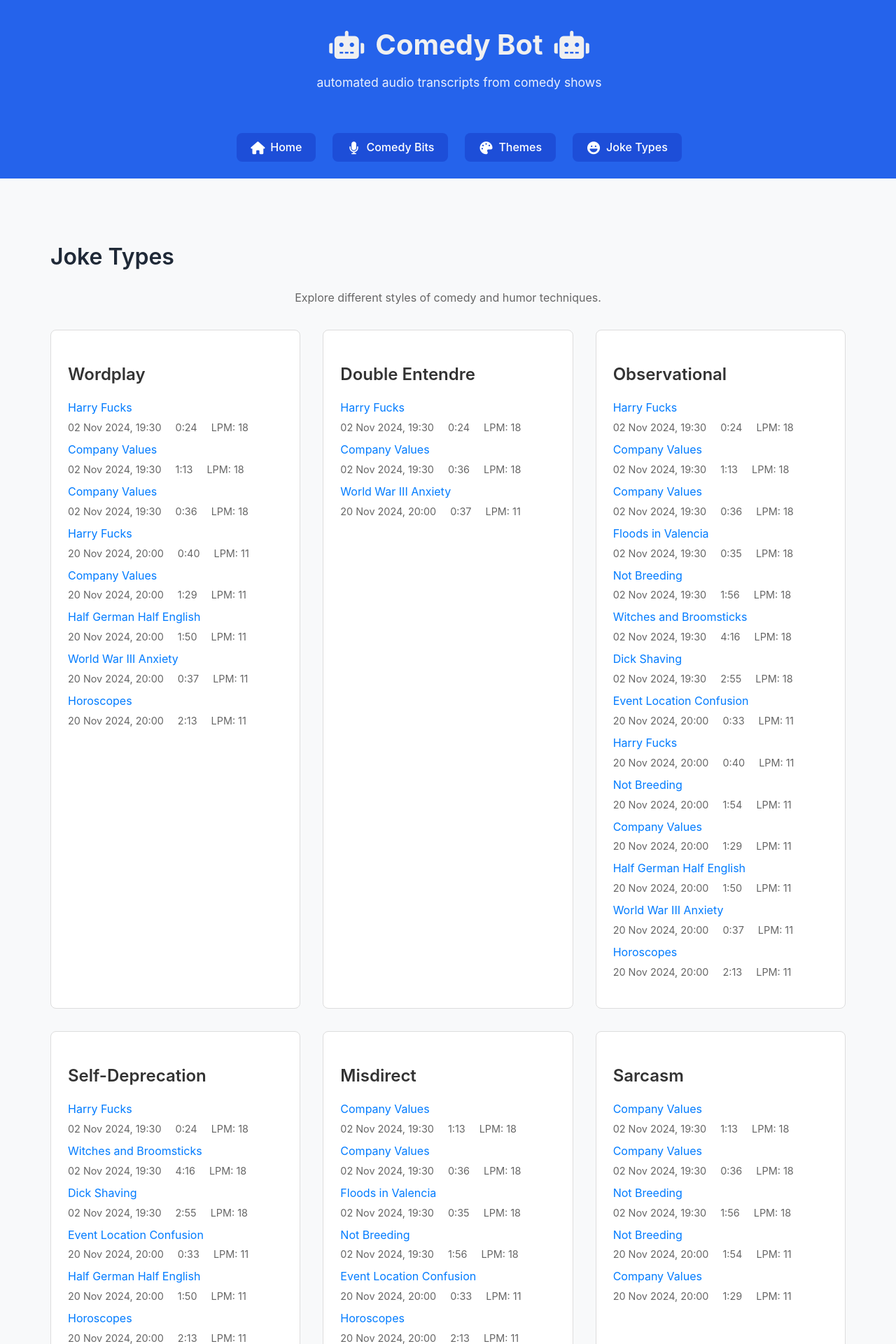
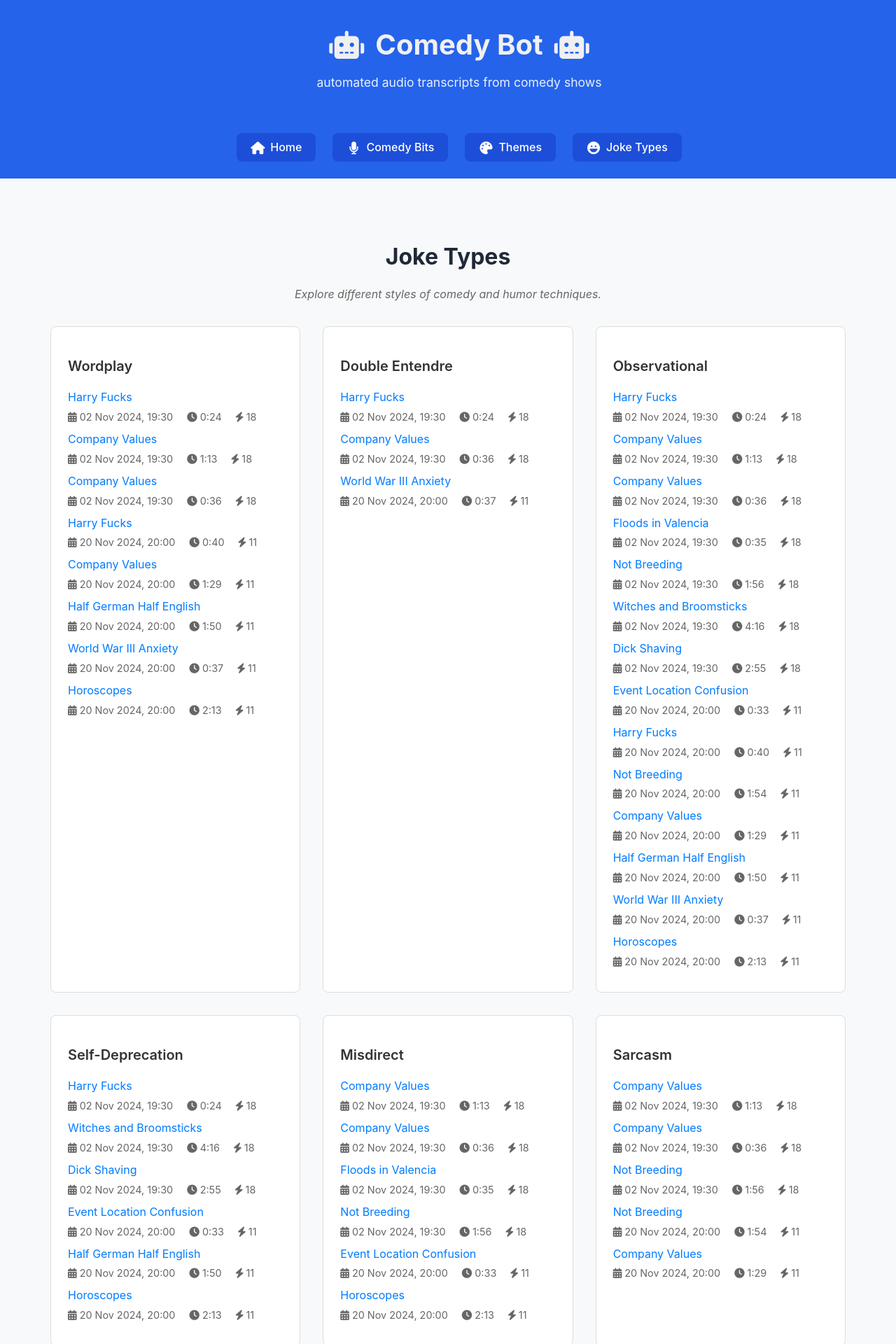
Before and after one commit to harryf/comedybot, a Jekyll site: the page built from docs/joke-types/index.html, in a window 1280 px wide. Shown: the top 1920 px of the page at 70% size. Built offline with Jekyll 4.4.1, drawn with Linux system fonts in a browser that asks for light colours; some of the changed text lies outside the part shown.

Commit message:
Add final styling for now

```diff
--- a/docs/assets/css/style.scss
+++ b/docs/assets/css/style.scss
@@ -66,6 +66,30 @@ body {
     max-width: 1200px;
     margin: 0 auto;
     padding: 2rem 1rem;
+}
+
+.themes-page,
+.joke-types-page {
+  max-width: 1200px;
+  margin: 0 auto;
+  padding: 2rem;
+}
+
+.themes-page h1,
+.joke-types-page h1 {
+  text-align: center;
+  font-size: 2rem;
+  font-weight: 700;
+  margin-bottom: 0.75rem;
+}
+
+.themes-page .page-description,
+.joke-types-page .page-description {
+  text-align: center;
+  color: #666;
+  margin-bottom: 2rem;
+  font-size: 1rem;
+  font-style: italic;
 }
 
 // Navigation
@@ -279,22 +303,45 @@ body {
 }
 
 .bit-info {
-  display: flex;
-  flex-wrap: nowrap;
-  align-items: center;
-  gap: 1rem;
-  margin-bottom: 0;
+  display: block;
+  margin-bottom: 1rem;
+  font-size: 0.9rem;
 }
 
 .bit-info p {
-  white-space: nowrap;
-}
-
-.bit-metadata p {
   margin: 0.25rem 0;
   display: flex;
   align-items: center;
-  gap: 0.5rem;
+  gap: 0.3rem;
+  white-space: normal;
+}
+
+.bit-info p i {
+  font-size: 0.9rem;
+  min-width: 1rem;
+}
+
+.bit-card {
+  text-align: left;
+  font-size: 0.9rem;
+  padding: 1.5rem;
+  background: white;
+  border-radius: 8px;
+  box-shadow: 0 1px 3px rgba(0, 0, 0, 0.1);
+}
+
+.bit-details {
+  color: #666;
+  font-size: 0.9rem;
+  margin-top: 0.25rem;
+}
+
+.bit-details span {
+  margin-right: 1rem;
+}
+
+.bit-details span:last-child {
+  margin-right: 0;
 }
 
 .listen-button {
@@ -406,6 +453,36 @@ body {
     }
 }
 
+// Version section styling
+.bit-versions {
+  background-color: #fafafa;
+  border: 1px solid #eee;
+  border-radius: 6px;
+  padding: 0.75rem;
+  margin-top: 1rem;
+}
+
+.bit-versions h3 {
+  font-size: 1rem;
+  font-weight: 600;
+  margin-bottom: 0.5rem;
+}
+
+.bit-versions a {
+  color: #2563eb;
+  text-decoration: none;
+  transition: color 0.2s;
+}
+
+.bit-versions a:hover {
+  color: #1d4ed8;
+  text-decoration: underline;
+}
+
+.bit-versions li {
+  margin: 0.25rem 0;
+}
+
 // Responsive design
 @media (max-width: 768px) {
   .site-header {
@@ -434,6 +511,14 @@ body {
 
   nav a {
       font-size: 1rem;
+  }
+
+  .bit-card {
+    padding: 1rem;
+  }
+
+  .bit-card h2 {
+    font-size: 1.1rem;
   }
 }
 
@@ -485,3 +570,83 @@ body {
 }
 
 // Components
+
+.bits-page h1 {
+  text-align: center;
+  font-size: 2rem;
+  font-weight: 700;
+  margin-bottom: 0.75rem;
+}
+
+.page-description {
+  text-align: center;
+  color: #666;
+  margin-bottom: 2rem;
+  font-size: 1rem;
+  font-style: italic;
+}
+
+.bits-list {
+  gap: 1.5rem;
+}
+
+.bit-card {
+  min-height: 240px;
+}
+
+.bit-info {
+  margin-bottom: 1rem;
+}
+
+.themes-list,
+.joke-types-list {
+  display: grid;
+  gap: 2rem;
+  grid-template-columns: repeat(auto-fill, minmax(300px, 1fr));
+}
+
+.theme-card,
+.type-card {
+  background: #fff;
+  border: 1px solid #ddd;
+  border-radius: 8px;
+  padding: 1.5rem;
+  transition: transform 0.2s, box-shadow 0.2s;
+  text-align: left;
+}
+
+.theme-card:hover,
+.type-card:hover {
+  transform: translateY(-3px);
+  box-shadow: 0 4px 10px rgba(0, 0, 0, 0.1);
+}
+
+.theme-card h2,
+.type-card h2 {
+  color: #333;
+  margin-bottom: 1rem;
+  font-size: 1.25rem;
+}
+
+/* Bits list styling */
+.bits-list ul {
+  list-style: none;
+  padding: 0;
+  margin: 0;
+}
+
+.bits-list li {
+  margin: 0.5rem 0;
+}
+
+.bits-list a {
+  display: block;
+  color: #2563eb;
+  text-decoration: none;
+  transition: color 0.2s;
+
+  &:hover {
+    color: #1d4ed8;
+    text-decoration: underline;
+  }
+}
--- a/docs/joke-types/index.html
+++ b/docs/joke-types/index.html
@@ -30,9 +30,9 @@ title: Joke Types
                 <a href="{{ site.baseurl }}/bits/{{ bit_id }}">
                   {{ canonical_name }}
                   <div class="bit-details">
-                    <span class="bit-date">{{ bit.show_info.date_of_show }}</span>
-                    <span class="bit-length">{{ minutes }}:{% if seconds < 10 %}0{% endif %}{{ seconds }}</span>
-                    <span class="bit-lpm">LPM: {{ bit.show_info.lpm }}</span>
+                    <span class="bit-date"><i class="fas fa-calendar-alt"></i> {{ bit.show_info.date_of_show }}</span>
+                    <span class="bit-length"><i class="fas fa-clock"></i> {{ minutes }}:{% if seconds < 10 %}0{% endif %}{{ seconds }}</span>
+                    <span class="bit-lpm"><i class="fas fa-bolt"></i> {{ bit.show_info.lpm }}</span>
                   </div>
                 </a>
               </li>
--- a/docs/themes/index.html
+++ b/docs/themes/index.html
@@ -30,9 +30,9 @@ title: Comedy Themes
                 <a href="{{ site.baseurl }}/bits/{{ bit_id }}">
                   {{ canonical_name }}
                   <div class="bit-details">
-                    <span class="bit-date">{{ bit.show_info.date_of_show }}</span>
-                    <span class="bit-length">{{ minutes }}:{% if seconds < 10 %}0{% endif %}{{ seconds }}</span>
-                    <span class="bit-lpm">LPM: {{ bit.show_info.lpm }}</span>
+                    <span class="bit-date"><i class="fas fa-calendar-alt"></i> {{ bit.show_info.date_of_show }}</span>
+                    <span class="bit-length"><i class="fas fa-clock"></i> {{ minutes }}:{% if seconds < 10 %}0{% endif %}{{ seconds }}</span>
+                    <span class="bit-lpm"><i class="fas fa-bolt"></i> {{ bit.show_info.lpm }}</span>
                   </div>
                 </a>
               </li>
```
Also changed, not shown: docs/bits/index.html (+4 -4 lines), docs/index.md (+1 -1 lines).
